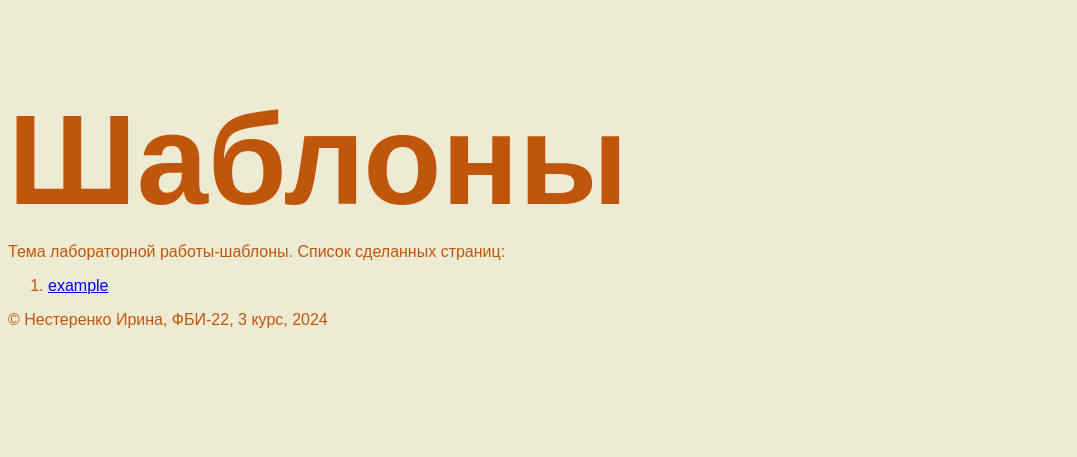
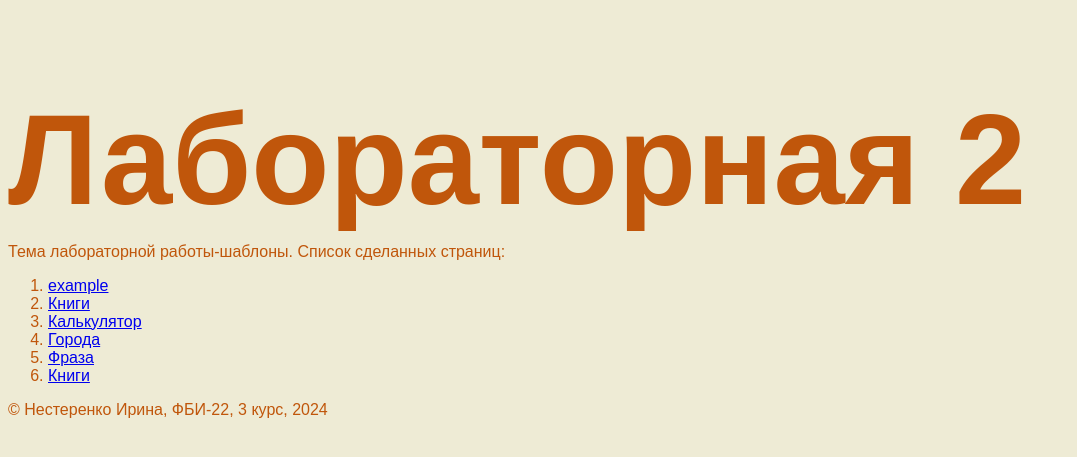
Before and after one commit to nstrnkrn/web-programming-labs-2, a Flask app: page /lab2/ in a window 1280 px wide. Shown: the part 26-483 px from the top of the page, without its empty margins (0-1077 px from the left). Run offline with Flask 3, Linux system fonts and the light colour scheme.

Commit message:
Добавление ссылок

```diff
--- a/app.py
+++ b/app.py
@@ -285,7 +285,7 @@ def lab2() :
 @app.route('/lab2/filters')
 def filters():
     phrase = "О <b>сколько</b> <u>нам</u> <i>открытий</i> чудных..."
-    return render_template('filter.html', phrase = phrase)
+    return render_template('filters.html', phrase = phrase)
 
 
 @app.route('/lab2/calc/')
--- a/templates/lab2.html
+++ b/templates/lab2.html
@@ -3,11 +3,30 @@
 {% block lab %} Лабораторная работа 2 {% endblock %}
 
 {% block main %}
-    <h1>Шаблоны</h1>
+    <h1>Лабораторная 2</h1>
     <div>Тема лабораторной работы-шаблоны. Список сделанных страниц:</div>
     <ol>
         <li>
             <a href="/lab2/example">example</a>
         </li>
+        <li>
+            <a href="/lab2/books">Книги</a>
+        </li>
+
+        <li>
+            <a href="/lab2/calc">Калькулятор</a>
+        </li>
+
+        <li>
+            <a href="/lab2/objects">Города</a>
+        </li>
+
+        <li>
+            <a href="/lab2/filters">Фраза</a>
+        </li>
+
+        <li>
+            <a href="/lab2/books">Книги</a>
+        </li>
     </ol>
 {% endblock %}
```
Also changed, not shown: templates/filters.html (renamed from templates/filter.html).
